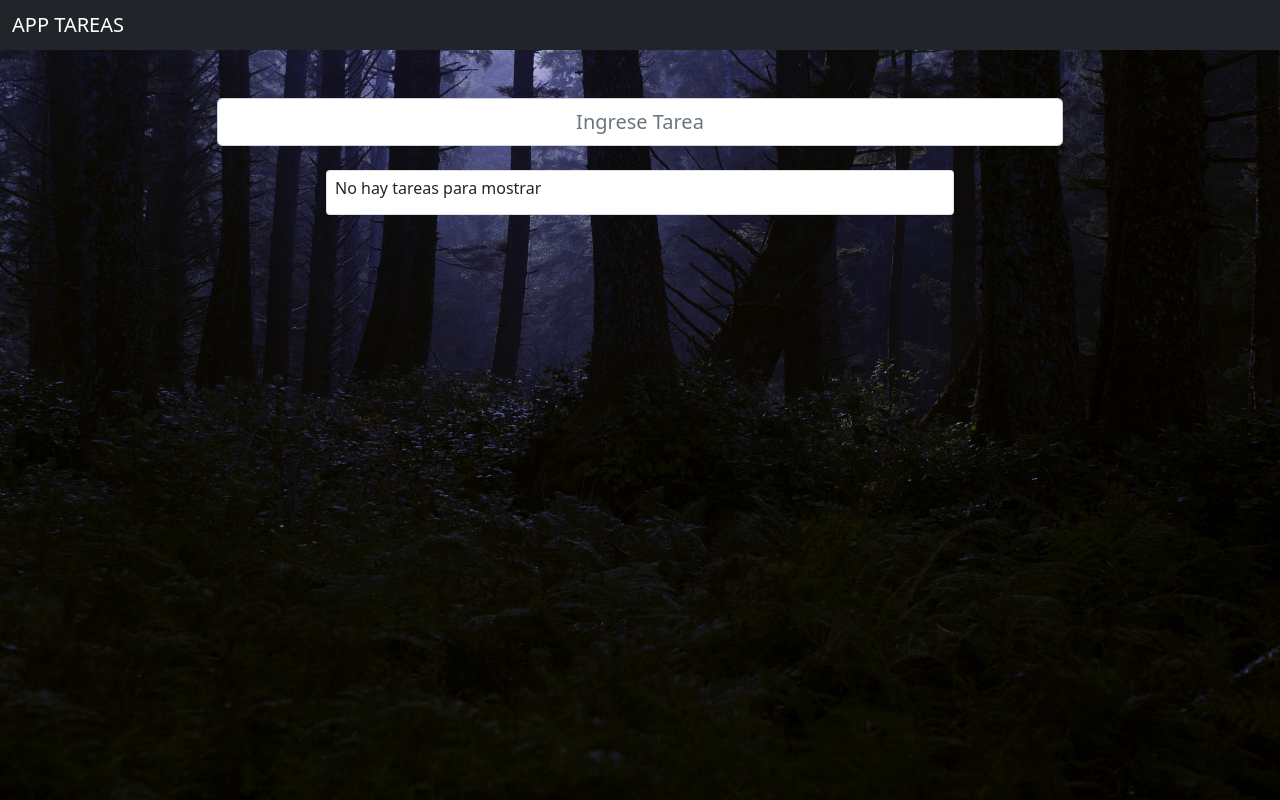
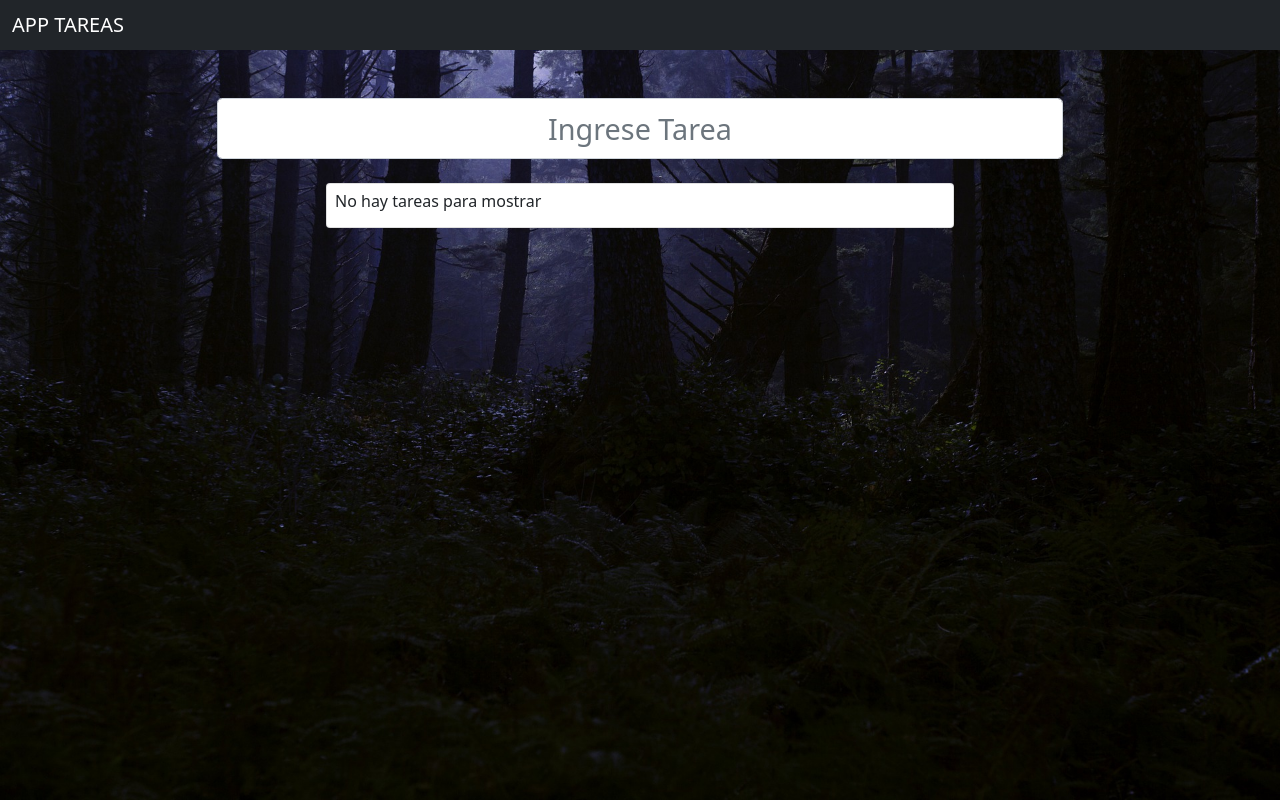
Before and after one commit to BROROZCO/Angular-Tareas, an Angular app: page / in a window 1280 px wide. Built offline with nearby package versions, Linux system fonts and the light colour scheme.

Commit message:
DATA BIDING, se importo el modulo en module.ts y se creo la clase tareas

```diff
--- a/src/app/Components/tareas/tareas.component.css
+++ b/src/app/Components/tareas/tareas.component.css
@@ -1,3 +1,7 @@
 input{
     text-align: center;
 }
+
+.form-control-lg{
+    font-size: 1.8rem;
+}
--- a/src/app/Components/tareas/tareas.component.html
+++ b/src/app/Components/tareas/tareas.component.html
@@ -1,7 +1,7 @@
 <div class="containaer mt-5">
     <div class="row">
         <div class="col-lg-8 offset-lg-2">
-            <input type="text" class="form-control form-control-lg" placeholder="Ingrese Tarea">
+            <input type="text" [(ngModel)]="nombreTarea" class="form-control form-control-lg" placeholder="Ingrese Tarea">
         </div>
 
         <div class="col-lg-6 offset-lg-3 mt-4">
--- a/src/app/Components/tareas/tareas.component.ts
+++ b/src/app/Components/tareas/tareas.component.ts
@@ -1,4 +1,5 @@
 import { Component, OnInit } from '@angular/core';
+import { Tareas } from 'src/app/models/Tareas';
 
 @Component({
   selector: 'app-tareas',
@@ -7,6 +8,11 @@ import { Component, OnInit } from '@angular/core';
 })
 export class TareasComponent implements OnInit {
 
+  listaTareas: Tareas[] = []
+
+  // BIDING DATA
+  nombreTarea = '';
+
   constructor() { }
 
   ngOnInit(): void {
--- a/src/app/app.module.ts
+++ b/src/app/app.module.ts
@@ -1,9 +1,11 @@
 import { BrowserModule } from '@angular/platform-browser';
 import { NgModule } from '@angular/core';
 
+// Componentes
 import { AppComponent } from './app.component';
 import { NavbarComponent } from './Components/navbar/navbar.component';
 import { TareasComponent } from './Components/tareas/tareas.component';
+import { FormsModule } from '@angular/forms';
 
 @NgModule({
   declarations: [
@@ -12,7 +14,8 @@ import { TareasComponent } from './Components/tareas/tareas.component';
     TareasComponent
   ],
   imports: [
-    BrowserModule
+    BrowserModule,
+    FormsModule // Se importa pra poder usar la directiva ngModule
   ],
   providers: [],
   bootstrap: [AppComponent]
--- /dev/null
+++ b/src/app/models/Tareas.ts
@@ -0,0 +1,12 @@
+// Clase modelo
+
+
+export class Tareas{
+    nombre: string;
+    estado: boolean;
+
+    constructor(nombre_: string, estado_: boolean){
+        this.nombre = nombre_;
+        this.estado = estado_;
+    }
+}
```
